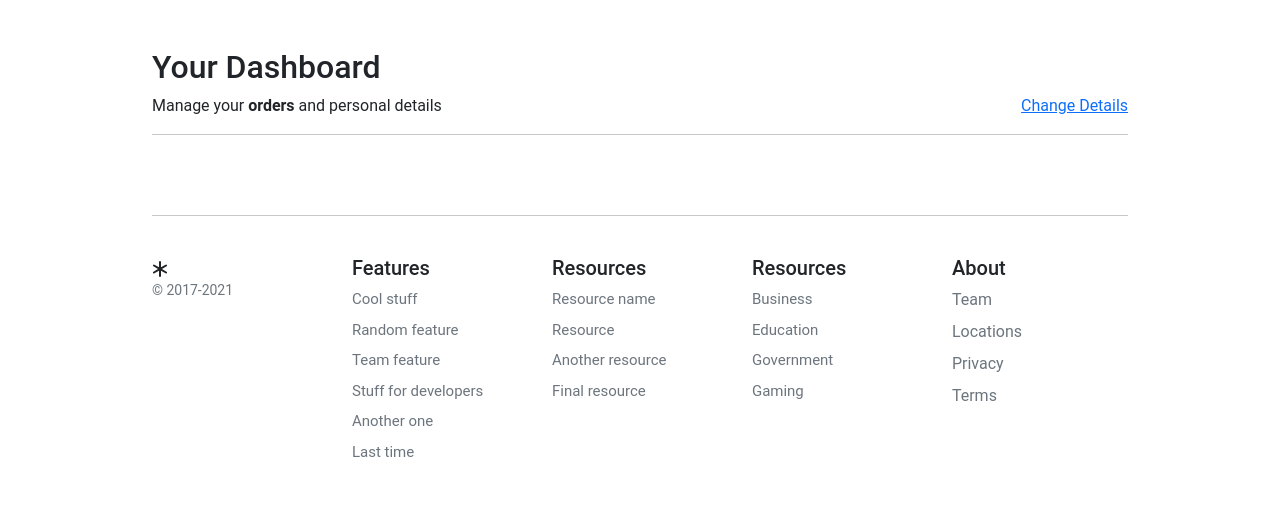
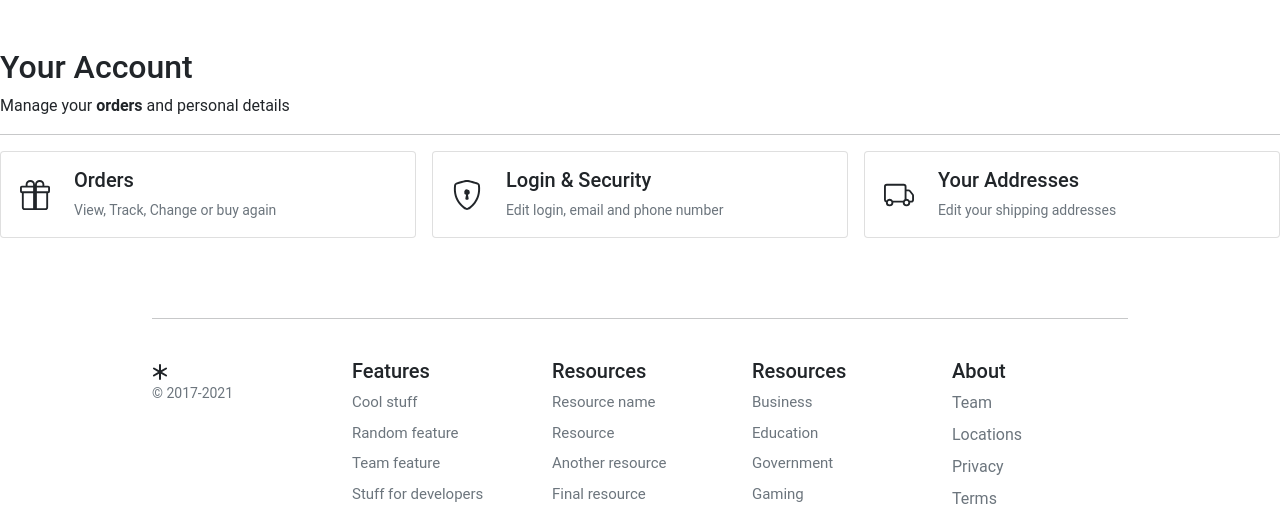
Before and after one commit to AslanZ-5/book-store, a Django app: page /account/dashboard/ in a window 1280 px wide. Shown: the part 94-601 px from the top of the page. Run offline with Django 4.2, Linux system fonts and the light colour scheme; the visitor is signed in with stand-in values (Sample User, id 1); data that the repository does not hold is empty; parts of the project's set-up code (start-up, migrations or seed data) failed here and were passed over.

Commit message:
Making Changes to the dashboard UI

```diff
--- a/templates/account/dashboard/dashboard.html
+++ b/templates/account/dashboard/dashboard.html
@@ -3,66 +3,77 @@
 {% block content %}
 
 
-  <div class="container">
-    <div class="col-12">
-      <h1 class="h2">Your Dashboard</h1>
-    </div>
-    <div class="col-12 d-flex justify-content-between">
-      <div>Manage your <b>orders</b> and personal details</div>
-      <div><a href="{% url "account:edit_details" %}">Change Details</a></div>
-    </div>
-    <hr />
-  </div>
-  <div class="container" style="max-width: 1000px">
-    {% for order in orders %}
-    <div class="row g-3">
-      <div class="col-12 bg-light p-3 d-flex justify-content-between">
-        <div class="d-flex d-flex-inline">
-          <div class="pe-3">{{ order.created }}</div>
-          <div class="dropdown">
-          <a class="text-reset text-decoration-none dropdown-toggle" href="#" role="link" id="dropdownLink" data-bs-toggle="dropdown" aria-expanded="false">
-          Dispacted to
-          <svg xmlns="http://www.w3.org/2000/svg" width="12" height="12" fill="currentColor" class="bi bi-chevron-down" viewBox="0 0 16 16">
-            <path fill-rule="evenodd" d="M1.646 4.646a.5.5 0 0 1 .708 0L8 10.293l5.646-5.647a.5.5 0 0 1 .708.708l-6 6a.5.5 0 0 1-.708 0l-6-6a.5.5 0 0 1 0-.708z"/>
+<div class="col-12">
+  <h1 class="h2">Your Account</h1>
+</div>
+<div class="col-12 d-flex justify-content-between">
+  <div>Manage your <b>orders</b> and personal details</div>
+  {% comment %} <div><a href="{% url "account:edit_details" %}">Change Details</a></div> {% endcomment %}
+</div>
+<hr />
+
+<div class="row row-cols-1 row-cols-sm-2 row-cols-md-3 g-3">
+  <div class="col">
+    <a href="#" class="text-reset text-decoration-none" role="button" style="max-width: 540px;">
+    <div class="card mb-3">
+      <div class="row g-0">
+        <div class="col-2 position-relative">
+          <svg class="position-absolute top-50 start-50 translate-middle" xmlns="http://www.w3.org/2000/svg" width="30" height="30" fill="currentColor" class="bi bi-gift"
+            viewBox="0 0 16 16">
+            <path
+              d="M3 2.5a2.5 2.5 0 0 1 5 0 2.5 2.5 0 0 1 5 0v.006c0 .07 0 .27-.038.494H15a1 1 0 0 1 1 1v2a1 1 0 0 1-1 1v7.5a1.5 1.5 0 0 1-1.5 1.5h-11A1.5 1.5 0 0 1 1 14.5V7a1 1 0 0 1-1-1V4a1 1 0 0 1 1-1h2.038A2.968 2.968 0 0 1 3 2.506V2.5zm1.068.5H7v-.5a1.5 1.5 0 1 0-3 0c0 .085.002.274.045.43a.522.522 0 0 0 .023.07zM9 3h2.932a.56.56 0 0 0 .023-.07c.043-.156.045-.345.045-.43a1.5 1.5 0 0 0-3 0V3zM1 4v2h6V4H1zm8 0v2h6V4H9zm5 3H9v8h4.5a.5.5 0 0 0 .5-.5V7zm-7 8V7H2v7.5a.5.5 0 0 0 .5.5H7z" />
           </svg>
-          </a>
-          <ul class="dropdown-menu" aria-labelledby="dropdownLink">
-            <li class="item small">{{order.full_name}}</li>
-            <li class="item small">{{order.address1}}</li>
-            <li class="item small">{{order.address2}}</li>
-            <li class="item small">{{order.post_code}}</li>
-          </ul>
+        </div>
+        <div class="col-10">
+          <div class="card-body ps-0 ps-md-1">
+            <h1 class="h5">Orders</h1>
+            <p class="card-text small text-muted">View, Track, Change or buy again</p>
           </div>
         </div>
-        <div class="text-end">
-          Total paid: <span class="fw-bold">£{{ order.total_paid }}</span>
+      </div>
+    </div>
+    </a>
+  </div>
+  <div class="col">
+    <a href="{% url "account:edit_details" %}" class="text-reset text-decoration-none" role="button" style="max-width: 540px;">
+    <div class="card mb-3">
+      <div class="row g-0">
+        <div class="col-2 position-relative">
+          <svg class="position-absolute top-50 start-50 translate-middle" xmlns="http://www.w3.org/2000/svg" width="30" height="30" fill="currentColor" class="bi bi-shield-lock" viewBox="0 0 16 16">
+            <path d="M5.338 1.59a61.44 61.44 0 0 0-2.837.856.481.481 0 0 0-.328.39c-.554 4.157.726 7.19 2.253 9.188a10.725 10.725 0 0 0 2.287 2.233c.346.244.652.42.893.533.12.057.218.095.293.118a.55.55 0 0 0 .101.025.615.615 0 0 0 .1-.025c.076-.023.174-.061.294-.118.24-.113.547-.29.893-.533a10.726 10.726 0 0 0 2.287-2.233c1.527-1.997 2.807-5.031 2.253-9.188a.48.48 0 0 0-.328-.39c-.651-.213-1.75-.56-2.837-.855C9.552 1.29 8.531 1.067 8 1.067c-.53 0-1.552.223-2.662.524zM5.072.56C6.157.265 7.31 0 8 0s1.843.265 2.928.56c1.11.3 2.229.655 2.887.87a1.54 1.54 0 0 1 1.044 1.262c.596 4.477-.787 7.795-2.465 9.99a11.775 11.775 0 0 1-2.517 2.453 7.159 7.159 0 0 1-1.048.625c-.28.132-.581.24-.829.24s-.548-.108-.829-.24a7.158 7.158 0 0 1-1.048-.625 11.777 11.777 0 0 1-2.517-2.453C1.928 10.487.545 7.169 1.141 2.692A1.54 1.54 0 0 1 2.185 1.43 62.456 62.456 0 0 1 5.072.56z"/>
+            <path d="M9.5 6.5a1.5 1.5 0 0 1-1 1.415l.385 1.99a.5.5 0 0 1-.491.595h-.788a.5.5 0 0 1-.49-.595l.384-1.99a1.5 1.5 0 1 1 2-1.415z"/>
+          </svg>
+        </div>
+        <div class="col-10">
+          <div class="card-body ps-0 ps-md-1">
+            <h1 class="h5">Login & Security</h1>
+            <p class="card-text small text-muted">Edit login, email and phone number</p>
+          </div>
         </div>
       </div>
-      <div class="col-md-5 col-lg-4 order-md-last p-0 order-3">
-        <div class="d-grid gap-2 ">
-          <button class="btn btn-warning" type="button">Problem with order</button>
-          <button class="btn btn-light" type="button">Leave a review</button>
+    </div>
+    </a>
+  </div>
+  <div class="col">
+    <a href="#" class="text-reset text-decoration-none" role="button" style="max-width: 540px;">
+    <div class="card mb-3">
+      <div class="row g-0">
+        <div class="col-2 position-relative">
+          <svg class="position-absolute top-50 start-50 translate-middle" xmlns="http://www.w3.org/2000/svg" width="30" height="30" fill="currentColor" class="bi bi-truck" viewBox="0 0 16 16">
+            <path d="M0 3.5A1.5 1.5 0 0 1 1.5 2h9A1.5 1.5 0 0 1 12 3.5V5h1.02a1.5 1.5 0 0 1 1.17.563l1.481 1.85a1.5 1.5 0 0 1 .329.938V10.5a1.5 1.5 0 0 1-1.5 1.5H14a2 2 0 1 1-4 0H5a2 2 0 1 1-3.998-.085A1.5 1.5 0 0 1 0 10.5v-7zm1.294 7.456A1.999 1.999 0 0 1 4.732 11h5.536a2.01 2.01 0 0 1 .732-.732V3.5a.5.5 0 0 0-.5-.5h-9a.5.5 0 0 0-.5.5v7a.5.5 0 0 0 .294.456zM12 10a2 2 0 0 1 1.732 1h.768a.5.5 0 0 0 .5-.5V8.35a.5.5 0 0 0-.11-.312l-1.48-1.85A.5.5 0 0 0 13.02 6H12v4zm-9 1a1 1 0 1 0 0 2 1 1 0 0 0 0-2zm9 0a1 1 0 1 0 0 2 1 1 0 0 0 0-2z"/>
+          </svg>
+        </div>
+        <div class="col-10">
+          <div class="card-body ps-0 ps-md-1">
+            <h1 class="h5">Your Addresses</h1>
+            <p class="card-text small text-muted">Edit your shipping addresses</p>
+          </div>
         </div>
       </div>
-      <div class="col-md-7 col-lg-8 p-0">
-        {% for item in order.items.all %}
-        <div class="card mb-3 border-0">
-          <div class="row g-0">
-            <div class="col-md-2 d-none d-md-block">
-              <img class="img-fluid" style="width:90px" src="{{item.product.image.url}}" />
-            </div>
-            <div class="col-md-10">
-              <div class="card-body p-1">
-                <a class="text-decoration-none" href="{{ item.product.get_absolute_url }}">
-                  <p class="card-text small">{{item.product|title}}</p>
-                </a>
-              </div>
-            </div>
-          </div>
-        </div>
-        {% endfor %}
-      </div>
     </div>
-    {% endfor %}
+    </a>
   </div>
+
+</div>
+
 {% endblock %}
```
